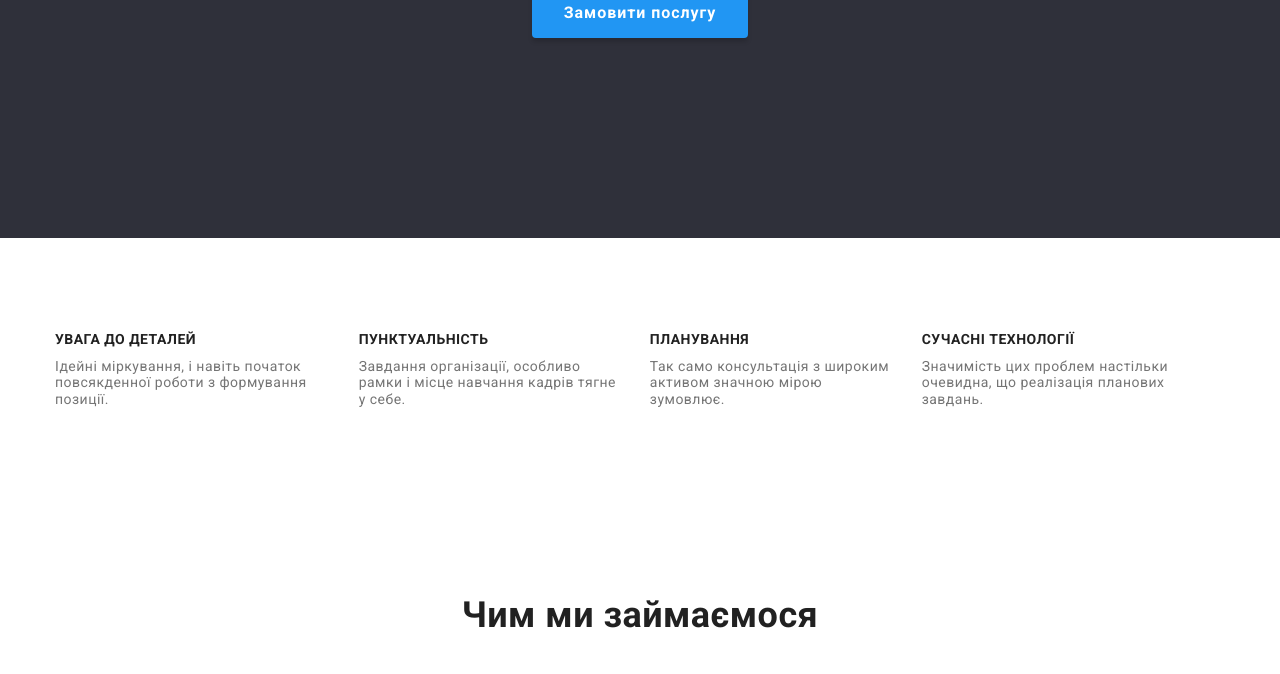
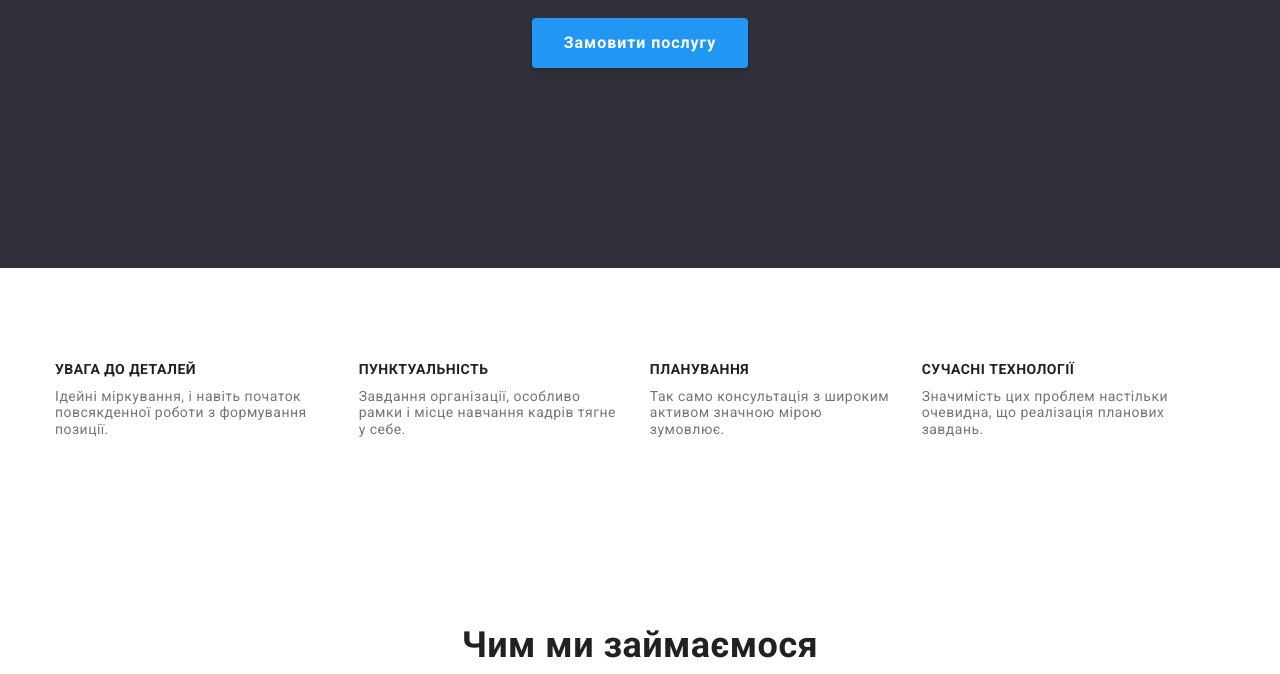
Before and after one commit to DariaDzhyhun/goit-markup-hw-03, a plain HTML site: page index.html in a window 1280 px wide. Shown: the part 426-1100 px from the top of the page. Drawn offline with nearby package versions, Linux system fonts and the light colour scheme.

Commit message:
Update styles.css

```diff
--- a/css/styles.css
+++ b/css/styles.css
@@ -152,6 +152,7 @@ h1,h2,h3,h4,h5,h6{
     border: 0;
     border-radius: 4px;
     padding: 10px 32px;
+    margin-top: var(--column-gap);
 
 }
 .button:hover, .button:focus{
```
